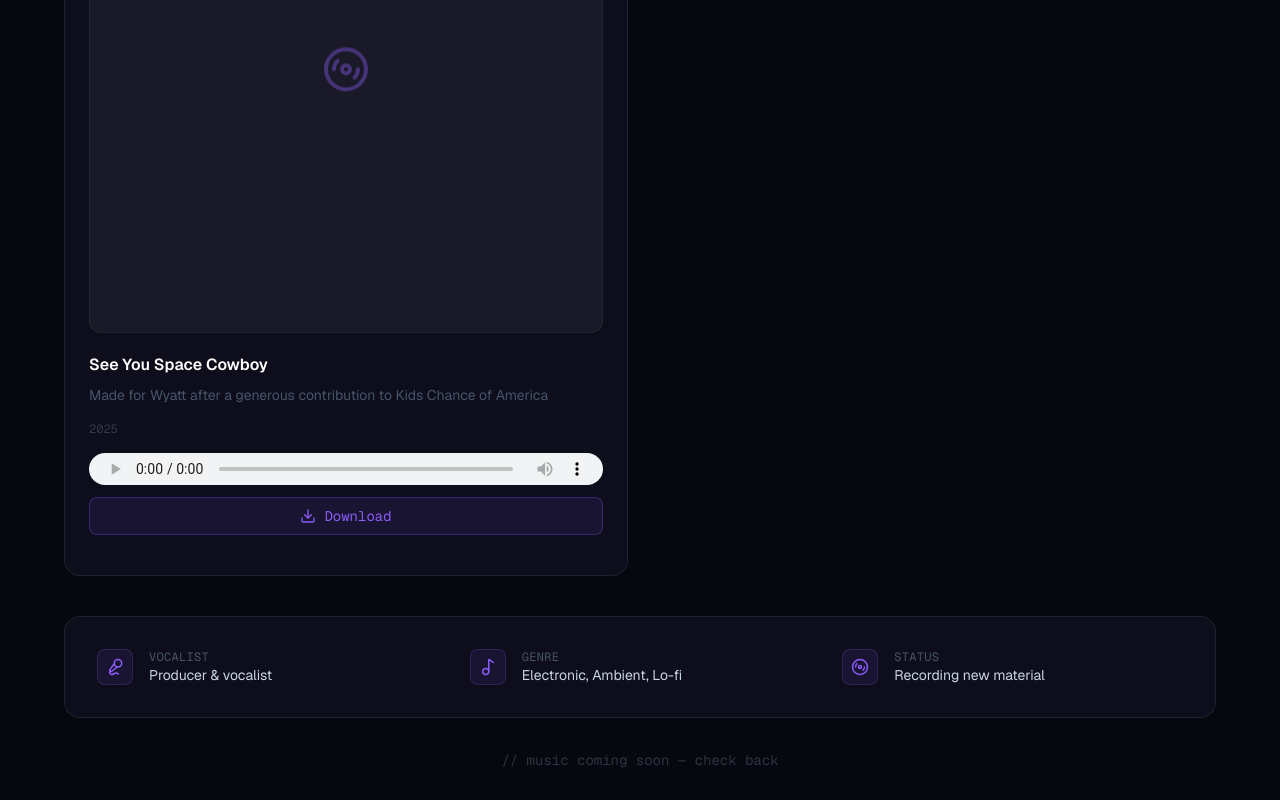
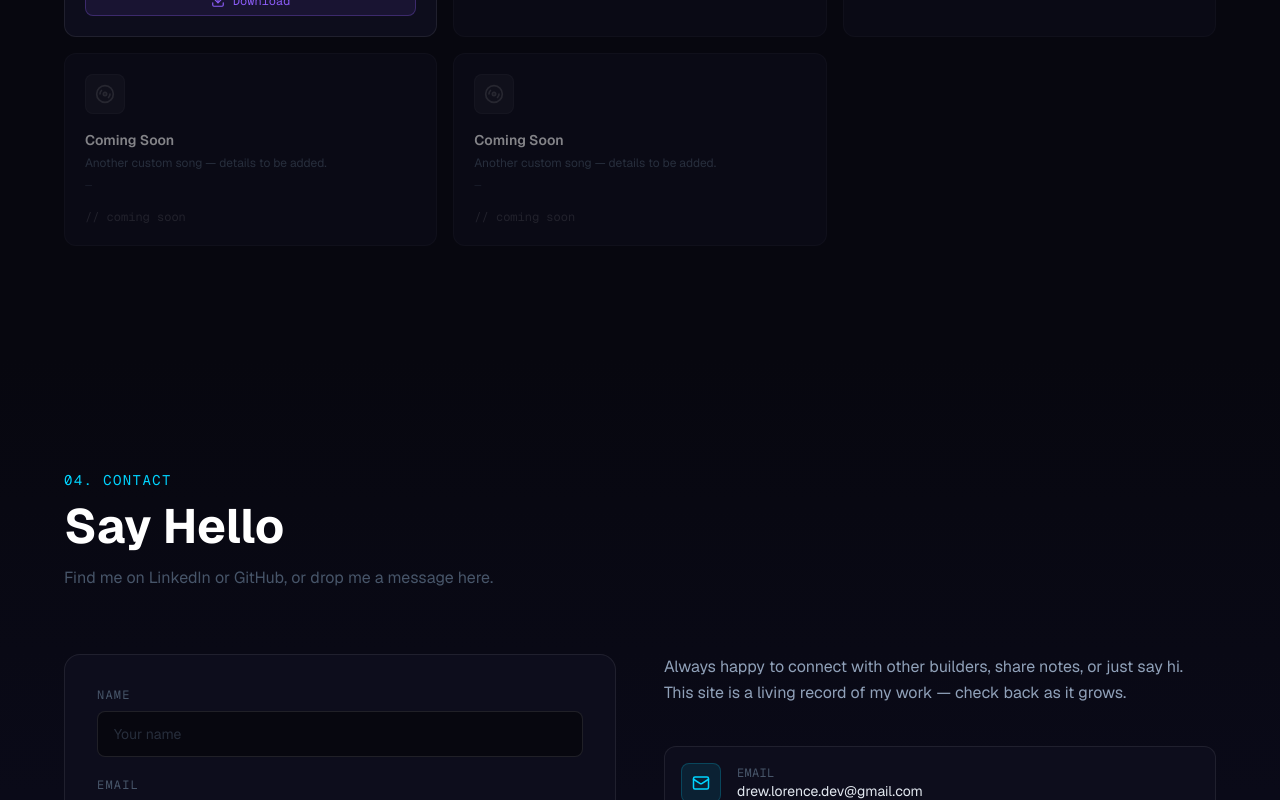
Before and after one commit to drew-lorence-dev/drew-lorence-portfolio, a Next.js app: page / in a window 1280 px wide. Shown: the part 3300-4100 px from the top of the page. Built offline with nearby package versions, Linux system fonts and the light colour scheme.

Commit message:
Wider text, compact track tiles, add 4 placeholder song shells

```diff
--- a/components/Music.tsx
+++ b/components/Music.tsx
@@ -1,6 +1,6 @@
 "use client";
 
-import { Music2, Disc3, Mic2, Download } from "lucide-react";
+import { Disc3, Download } from "lucide-react";
 import { useRef } from "react";
 
 const tracks = [
@@ -9,6 +9,35 @@ const tracks = [
     description: "Made for Wyatt after a generous contribution to Kids Chance of America",
     year: "2025",
     audioSrc: "/see-you-space-cowboy.mp3",
+    available: true,
+  },
+  {
+    title: "Coming Soon",
+    description: "Another custom song — details to be added.",
+    year: "—",
+    audioSrc: null,
+    available: false,
+  },
+  {
+    title: "Coming Soon",
+    description: "Another custom song — details to be added.",
+    year: "—",
+    audioSrc: null,
+    available: false,
+  },
+  {
+    title: "Coming Soon",
+    description: "Another custom song — details to be added.",
+    year: "—",
+    audioSrc: null,
+    available: false,
+  },
+  {
+    title: "Coming Soon",
+    description: "Another custom song — details to be added.",
+    year: "—",
+    audioSrc: null,
+    available: false,
   },
 ];
 
@@ -35,7 +64,7 @@ export default function Music() {
           <h2 className="text-4xl md:text-5xl font-bold text-white">
             It&apos;s For The Kids
           </h2>
-          <div className="mt-4 text-muted max-w-2xl space-y-4">
+          <div className="mt-4 text-muted max-w-3xl space-y-4">
             <p>
               Each year at a company event, I auction off a custom rap song to
               the highest bidder, with all proceeds going to Kids Chance of
@@ -76,28 +105,35 @@ export default function Music() {
           </div>
         </div>
 
-        <div className="grid md:grid-cols-2 gap-6 mb-10">
-          {tracks.map((track) => (
+        {/* Tracks */}
+        <div className="grid md:grid-cols-3 gap-4">
+          {tracks.map((track, i) => (
             <div
-              key={track.title}
-              className="group p-6 rounded-2xl border border-white/8 bg-surface hover:border-accent-2/40 hover:bg-surface-2 transition-all"
+              key={i}
+              className={`group p-5 rounded-xl border bg-surface transition-all ${
+                track.available
+                  ? "border-white/8 hover:border-accent-2/40 hover:bg-surface-2"
+                  : "border-white/5 opacity-50"
+              }`}
             >
-              {/* Album art placeholder */}
-              <div className="w-full aspect-square rounded-xl mb-5 flex items-center justify-center bg-white/5 border border-white/5 group-hover:border-accent-2/20 transition-all">
+              {/* Icon */}
+              <div className="w-10 h-10 rounded-lg flex items-center justify-center bg-white/5 border border-white/5 mb-4 group-hover:border-accent-2/20 transition-all">
                 <Disc3
-                  size={48}
-                  className="text-accent-2/40 group-hover:text-accent-2/70 transition-colors animate-float"
+                  size={20}
+                  className={`transition-colors ${
+                    track.available
+                      ? "text-accent-2/50 group-hover:text-accent-2/80"
+                      : "text-white/20"
+                  }`}
                 />
               </div>
 
-              <p className="text-white font-semibold mb-2">{track.title}</p>
-              <p className="text-sm text-muted mb-4">{track.description}</p>
-              <p className="text-xs font-mono text-muted/60 mb-4">
-                {track.year}
-              </p>
+              <p className="text-white font-semibold text-sm mb-1">{track.title}</p>
+              <p className="text-xs text-muted mb-1 leading-relaxed">{track.description}</p>
+              <p className="text-xs font-mono text-muted/50 mb-4">{track.year}</p>
 
-              {/* Audio Player */}
-              <div className="mb-4 space-y-3">
+              {track.available && track.audioSrc && (
+                <div className="space-y-2">
                   <audio
                     ref={audioRef}
                     controls
@@ -106,49 +142,24 @@ export default function Music() {
                   >
                     Your browser does not support the audio element.
                   </audio>
-
-                {/* Download Button */}
                   <button
                     onClick={() =>
-                    handleDownload(
-                      "see-you-space-cowboy.mp3",
-                      track.audioSrc
-                    )
+                      handleDownload("see-you-space-cowboy.mp3", track.audioSrc!)
                     }
-                  className="w-full px-4 py-2 rounded-lg bg-accent-2/10 border border-accent-2/30 text-accent-2 hover:bg-accent-2/20 hover:border-accent-2/50 transition-all flex items-center justify-center gap-2 text-sm font-mono"
+                    className="w-full px-3 py-1.5 rounded-lg bg-accent-2/10 border border-accent-2/30 text-accent-2 hover:bg-accent-2/20 hover:border-accent-2/50 transition-all flex items-center justify-center gap-2 text-xs font-mono"
                   >
-                  <Download size={16} />
+                    <Download size={14} />
                     Download
                   </button>
                 </div>
+              )}
+
+              {!track.available && (
+                <p className="text-xs font-mono text-white/20">// coming soon</p>
+              )}
             </div>
           ))}
         </div>
-
-        {/* Stats / vibe row */}
-        <div className="grid grid-cols-3 gap-4 p-6 rounded-2xl border border-white/8 bg-surface">
-          {[
-            { icon: Mic2, label: "Vocalist", detail: "Producer & vocalist" },
-            { icon: Music2, label: "Genre", detail: "Electronic, Ambient, Lo-fi" },
-            { icon: Disc3, label: "Status", detail: "Recording new material" },
-          ].map(({ icon: Icon, label, detail }) => (
-            <div key={label} className="flex items-center gap-4 p-2">
-              <div className="w-9 h-9 rounded-lg flex items-center justify-center bg-accent-2/10 border border-accent-2/20 shrink-0">
-                <Icon size={18} className="text-accent-2" />
-              </div>
-              <div>
-                <p className="text-xs font-mono text-muted uppercase tracking-wide">
-                  {label}
-                </p>
-                <p className="text-sm text-slate-300">{detail}</p>
-              </div>
-            </div>
-          ))}
-        </div>
-
-        <p className="mt-8 text-center text-sm font-mono text-muted opacity-60">
-          // music coming soon — check back
-        </p>
       </div>
     </section>
   );
```
Lines whose indentation alone changed are shown as unchanged.
